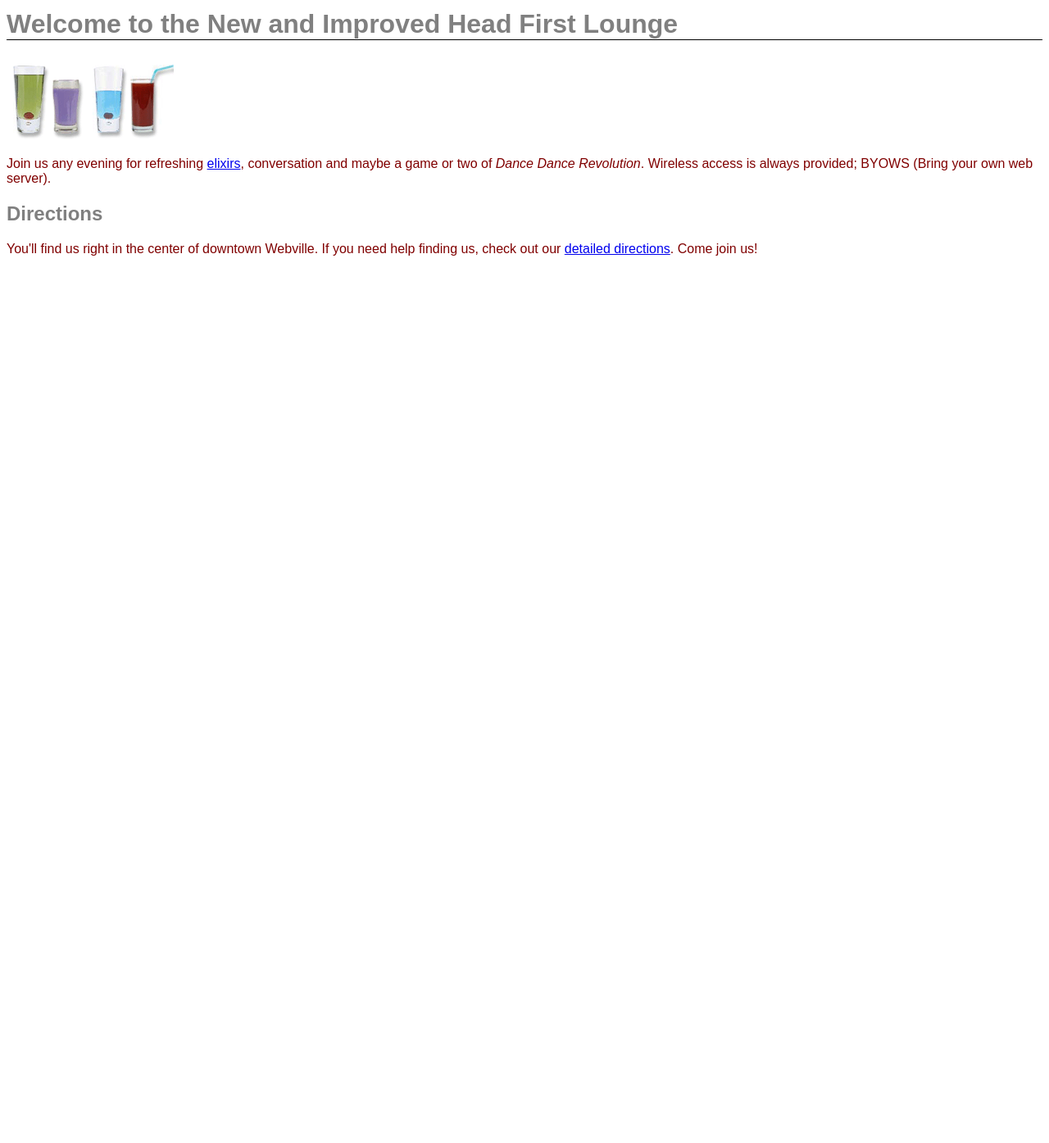
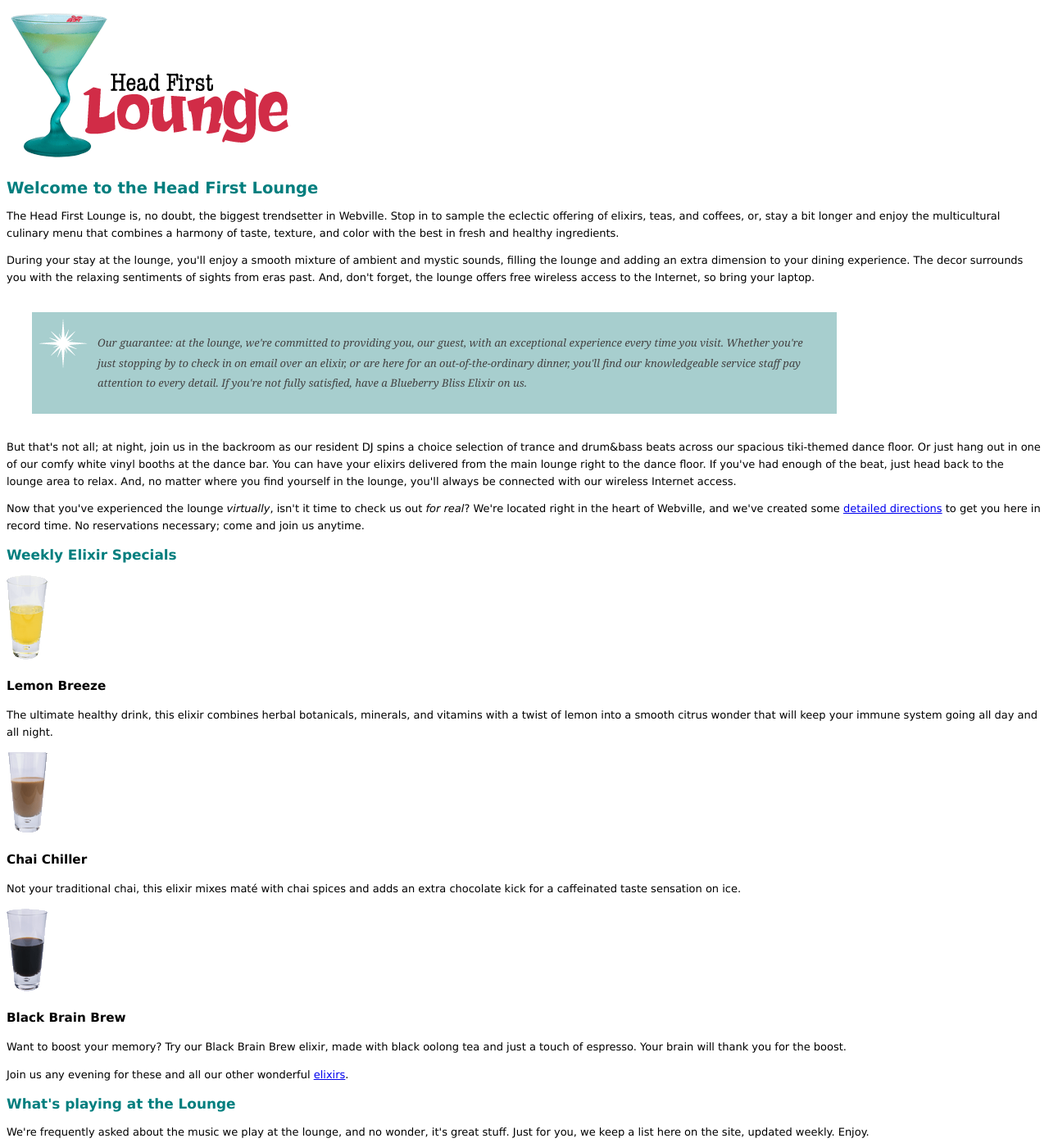
Before and after one commit to vkhalaim/headfirst_html, a plain HTML site: page lounge/lounge.html in a window 1280 px wide. Shown: the part 10-1405 px from the top of the page at 82% size. Before the commit the page ends 800 px from the top, so only its background shows below. Drawn offline with Linux system fonts and the light colour scheme.

Commit message:
Ninth chapter completed

```diff
--- /dev/null
+++ b/lounge/lounge-mobile.css
@@ -0,0 +1,37 @@
+body {
+  font-size:           small;
+  font-family:         Verdana, Helvetica, Arial, sans-serif;
+  line-height:         1.6em;
+}
+
+h1, h2 {
+  color:               #007e7e;
+}
+
+h1 {
+  font-size:           150%;
+}
+
+h2 {
+  font-size:           130%;
+}
+
+#guarantee {
+  line-height:         1.9em;
+  font-style:          italic;
+  font-family:         Georgia, "Times New Roman", Times, serif;
+  color:               #444444;
+  border-color:        white;
+  border-width:        1px;
+  border-style:        dashed;
+  background-color:    #a7cece;
+  padding:             25px;
+  margin:              30px;
+/*
+  padding-left:        80px;
+  margin-right:        250px;
+  background-image:    url(images/background.gif);
+  background-repeat:   no-repeat;
+  background-position: top left;
+*/
+}
--- /dev/null
+++ b/lounge/lounge-print.css
@@ -0,0 +1,81 @@
+body {
+  font-size: 12pt;
+  font-family: Times, "Times New Roman", serif;
+  line-height: 1.4em;
+  margin: 10px 40px 10px 40px;
+  width: 700px;
+}
+
+h1, h2 {
+  color: black;
+}
+
+h1 {
+  font-size: 150%;
+}
+
+h2 {
+  font-size: 130%;
+}
+
+#guarantee {
+  padding: 25px 25px 25px 25px;
+  border: thin solid black;
+  margin-right: 240px;
+  margin-left: 30px;
+  line-height: 1.5em;
+  font-style: italic;
+  font-family: Georgia, "Times New Roman", Times, serif;
+  color: #222222;
+}
+
+#elixirs {
+  font-family: Verdana, Helvetica, Arial, sans-serif;
+  width: 200px;
+  background-color: #ffffff;
+  background: url("images/elixirbackground.gif") repeat-x top center;
+  padding: 0px 20px 20px 20px;
+  margin-left: 25px;
+  color: #000000;
+  border: thin double #007e7e;
+  text-align: center;
+  font-size: 80%;
+}
+
+#elixirs a:link { color: #007e7e;}
+#elixirs a:visited { color: #333333;}
+#elixirs a:hover { background: #f88396; color: #0d5353;}
+
+#elixirs h2 {
+  color: #000000;
+}
+
+#elixirs h3 {
+  color: #d12c47;
+}
+
+#elixirs img {
+  padding-top: 20px;
+}
+
+#elixirs p {
+  line-height: 1em;
+}
+
+#footer {
+  font-size: 50%;
+  text-align: center;
+  line-height: normal;
+  margin-top: 30px;
+}
+
+.artist {
+  font-weight: bold;
+}
+
+.cd {
+  font-style: italic;
+}
+
+body p a:link { color: #007e7e; }
+body p a:visited { color: #333333; }
--- a/lounge/lounge.css
+++ b/lounge/lounge.css
@@ -1,26 +1,35 @@
 body {
-    font-family: sans-serif;
+    font-size: small;
+    font-family: Verdana, Helvetica, Arial, sans-serif;
+    line-height: 1.6em;
 }
 h1, h2 {
-    color: gray;
+    color: #007e7e;
 }
 
 h1 {
-    border-bottom: 1px solid black;
+    font-size: 150%;
 }
 
-p {
-    color: maroon;
+h2 {
+    font-size: 130%;
 }
 
-p.greentea {
-    color: green;
+#guarantee {
+    border-color: white;
+    border-style: dashed;
+    border-width: 1px;
+    border-style: solid;
+    padding: 25px;
+    padding-left: 80px;
+    margin: 30px;
+    margin-right: 250px;
+    line-height: 1.9em;
+    font-style: italic;
+    color: #444444;
+    background-color: #a7cece;
+    font-family: Georgia, 'Times New Roman', Times, serif;
+    background-image: url(images/background.gif);
+    background-repeat: no-repeat;
+    background-position: top left;
 }
-
-p.blueberry {
-    color: purple;
-}
-
-p.raspberry {
-    color: blue;
-}
--- a/lounge/lounge.html
+++ b/lounge/lounge.html
@@ -1,25 +1,117 @@
 <!DOCTYPE html>
 <html>
   <head>
+    <meta charset="utf-8">
     <title>Head First Lounge</title>
-    <meta http-equiv="Content-Type" content="text/html;charset=UTF-8">
-    <link rel="stylesheet" href="lounge.css">
+    <link type="text/css" rel="stylesheet" href="lounge.css">
   </head>
   <body>
-    <h1>Welcome to the New and Improved Head First Lounge</h1>
-    <img src="images/drinks.gif" alt="Drinks">
+    <p><img src="images/logo.gif" alt="Head First Lounge"></p>
+    <h1>Welcome to the Head First Lounge</h1>
     <p>
-       Join us any evening for refreshing <a href="beverages/elixir.html">elixirs</a>,
-       conversation and maybe a game or two of
-       <em>Dance Dance Revolution</em>.
-       Wireless access is always provided;
-       BYOWS (Bring your own web server).
+      The Head First Lounge is, no doubt, the biggest trendsetter in Webville.
+      Stop in to sample the eclectic offering of elixirs, teas, and coffees,
+      or, stay a bit longer and enjoy the multicultural culinary menu that
+      combines a harmony of taste, texture, and color with the best in fresh
+      and healthy ingredients.
     </p>
-    <h2>Directions</h2>
+
     <p>
-      You'll find us right in the center of downtown Webville.
-      If you need help finding us, check out our <a href="about/directions.html">detailed directions</a>.
-      Come join us!
+      During your stay at the lounge, you'll enjoy a smooth mixture of
+      ambient and mystic sounds, filling the lounge and adding an extra dimension
+      to your dining experience. The decor surrounds you with the relaxing sentiments
+      of sights from eras past. And, don't forget, the lounge offers free wireless
+      access to the Internet, so bring your laptop.
+    </p>
+
+    <p id="guarantee">
+      Our guarantee: at the lounge, we're committed to providing you,
+      our guest, with an exceptional experience every time you visit.
+      Whether you're just stopping by to check in on email over an
+      elixir, or are here for an out-of-the-ordinary dinner, you'll
+      find our knowledgeable service staff pay attention to every detail.
+      If you're not fully satisfied, have a Blueberry Bliss Elixir on us.
+    </p>
+
+    <p>
+      But that's not all; at night, join us in the backroom as our resident
+      DJ spins a choice selection of trance and drum&amp;bass beats across
+      our spacious tiki-themed dance floor. Or just hang out in one of our
+      comfy white vinyl booths at the dance bar. You can have your elixirs
+      delivered from the main lounge right to the dance floor. If you've
+      had enough of the beat, just head back to the lounge area to relax.
+      And, no matter where you find yourself in the lounge, you'll always be
+      connected with our wireless Internet access.
+    </p>
+
+    <p>
+      Now that you've experienced the lounge <em>virtually</em>, isn't
+      it time to check us out <em>for real</em>? We're located right
+      in the heart of Webville, and we've created some
+      <a href="about/directions.html"
+         title="Detailed Directions to the Lounge">detailed directions</a>
+      to get you here in record time. No reservations necessary;
+      come and join us anytime.
+    </p>
+
+    <h2>Weekly Elixir Specials</h2>
+    <p>
+      <img src="images/yellow.gif" alt="Lemon Breeze Elixir">
+    </p>
+    <h3>Lemon Breeze</h3>
+    <p>
+      The ultimate healthy drink, this elixir combines
+      herbal botanicals, minerals, and vitamins with
+      a twist of lemon into a smooth citrus wonder
+      that will keep your immune system going all
+      day and all night.
+    </p>
+
+    <p>
+      <img src="images/chai.gif" alt="Chai Chiller Elixir">
+    </p>
+    <h3>Chai Chiller</h3>
+    <p>
+      Not your traditional chai, this elixir mixes mat&eacute;
+      with chai spices and adds an extra chocolate kick for
+      a caffeinated taste sensation on ice.
+    </p>
+
+    <p>
+      <img src="images/black.gif" alt="Black Brain Brew Elixir">
+    </p>
+    <h3>Black Brain Brew</h3>
+    <p>
+      Want to boost your memory?  Try our Black Brain Brew
+      elixir, made with black oolong tea and just a touch
+      of espresso.  Your brain will thank you for the boost.
+    </p>
+
+    <p>
+      Join us any evening for these and all our
+      other wonderful
+      <a href="beverages/elixir.html"
+         title="Head First Lounge Elixirs">elixirs</a>.
+    </p>
+
+    <h2>What's playing at the Lounge</h2>
+    <p>
+      We're frequently asked about the music we play at the lounge, and no wonder,
+      it's great stuff. Just for you, we keep a list here on the site, updated weekly.
+      Enjoy.
+    </p>
+    <ul>
+      <li>Buddha Bar, Claude Challe</li>
+      <li>When It Falls, Zero 7</li>
+      <li>Earth 7, L.T.J. Bukem</li>
+      <li>Le Roi Est Mort, Vive Le Roi!, Enigma</li>
+      <li>Music for Airports, Brian Eno</li>
+    </ul>
+
+    <p>
+      &copy; 2012, Head First Lounge<br>
+      All trademarks and registered trademarks appearing on this site are
+      the property of their respective owners.
     </p>
   </body>
 </html>
```
Also changed, not shown: lounge/images/background.gif (added), lounge/images/black.gif (added), lounge/images/blue.gif (added), lounge/images/chai.gif (added), lounge/images/cocktail.gif (added), lounge/images/green.gif (added), lounge/images/lightblue.gif (added), lounge/images/logo.gif (added), lounge/images/red.gif (added), lounge/images/yellow.gif (added).
